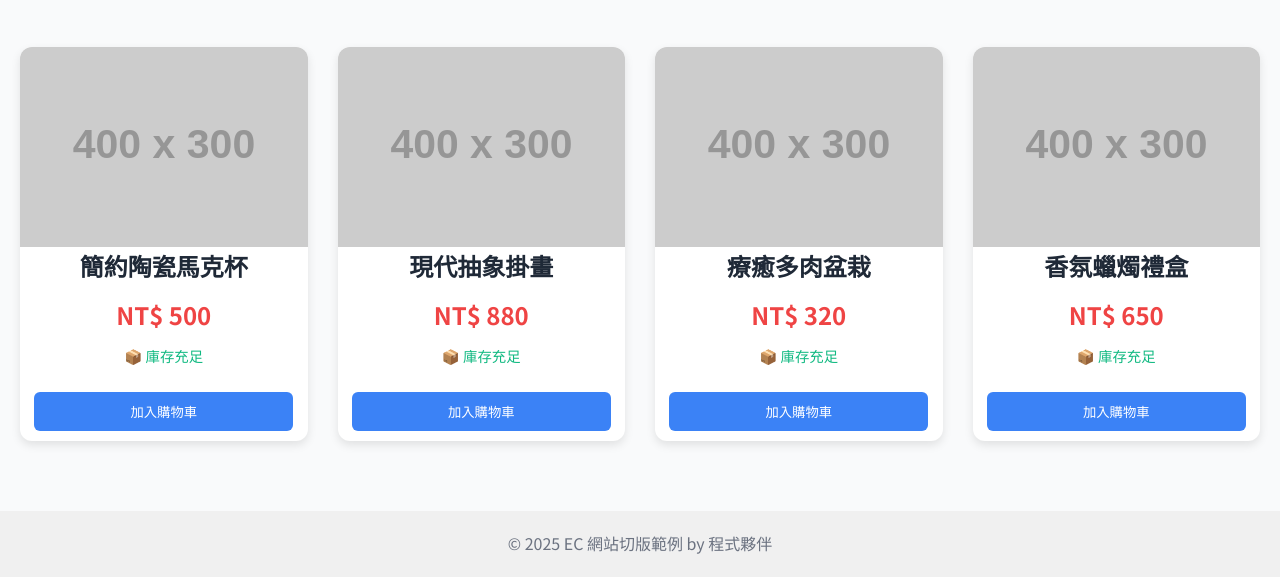
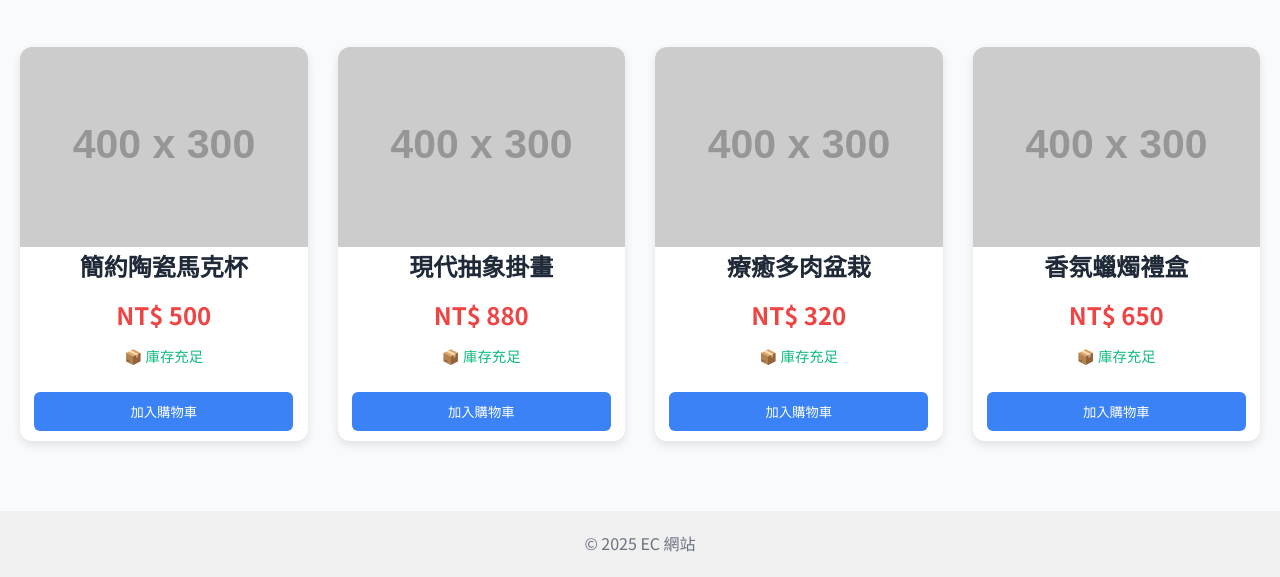
Before and after one commit to sannoname/EC, a plain HTML site: page EC_DEMO.html in a window 1280 px wide. Shown: the part 760-1337 px from the top of the page. Drawn offline with Linux system fonts and the light colour scheme; placeholder pictures from the web are drawn by us.

Commit message:
Update EC_DEMO.html

```diff
--- a/EC_DEMO.html
+++ b/EC_DEMO.html
@@ -3,7 +3,7 @@
 <head>
     <meta charset="UTF-8">
     <meta name="viewport" content="width=device-width, initial-scale=1.0">
-    <title>EC 網站切版展示 - 程式夥伴最終版</title>
+    <title>EC 網站</title>
     <link href="https://fonts.googleapis.com/css2?family=Noto+Sans+TC:wght@400;700&display=swap" rel="stylesheet">
 
     <style>
@@ -830,7 +830,7 @@
     </div>
 
     <footer style="text-align: center; padding: 20px; margin-top: 50px; background-color: #f0f0f0; color: #6b7280;">
-        <p>&copy; 2025 EC 網站切版範例 by 程式夥伴</p>
+        <p>&copy; 2025 EC 網站</p>
     </footer>
 
 </body>
```
